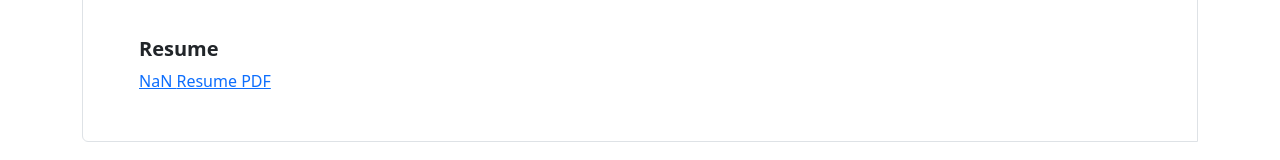
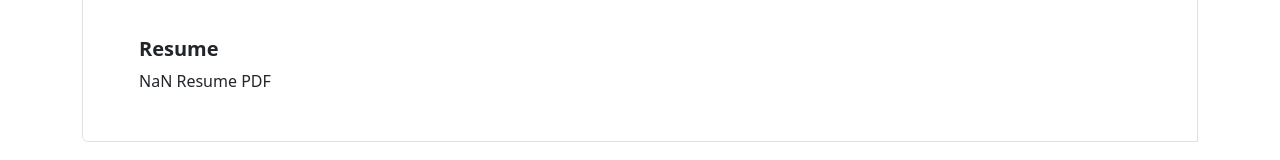
Before and after one commit to abdullazmat/job-hunt, a React (Create React App) app in the folder frontend/: page /profile in a window 1280 px wide. Shown: the part 370-530 px from the top of the page. Built offline with nearby package versions, Linux system fonts and the light colour scheme.

Commit message:
Cloudinary PDF Issue Resolved

```diff
--- a/frontend/src/Components/Profile.js
+++ b/frontend/src/Components/Profile.js
@@ -69,7 +69,7 @@ function Profile() {
         </div>
         <div className="resume ms-2">
           <h5 className="fw-bold mt-4 ">Resume</h5>
-          <a target="_blank" href="https://google.com">
+          <a target="_blank" href={userData?.profile?.resume}>
             {userData?.fullName?.split(" ")[0].charAt(0).toUpperCase() +
               userData?.fullName?.split(" ")[0].slice(1) +
               " "}
--- a/frontend/src/Components/UpdateProfileDialog.js
+++ b/frontend/src/Components/UpdateProfileDialog.js
@@ -111,7 +111,6 @@ function UpdateProfileDialog({ edit, setEdit }) {
                 type="button"
                 className="btn-close"
                 aria-label="Close"
-                onClick={() => setEdit(false)} // Close modal
               ></button>
             </div>
             <div className="modal-body">
```
Also changed, not shown: 1 other file (tests, documents, lock files or other folders).
